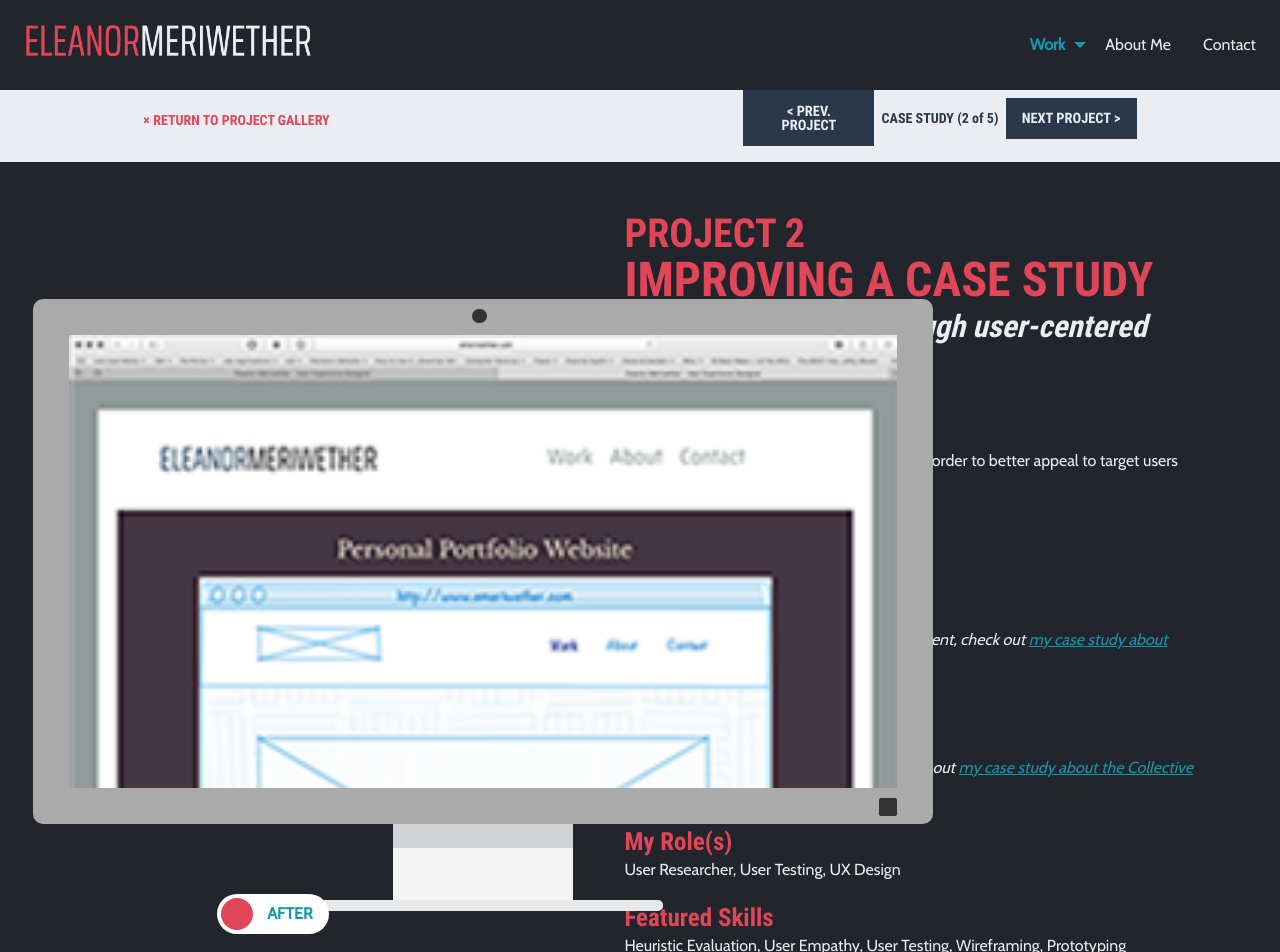
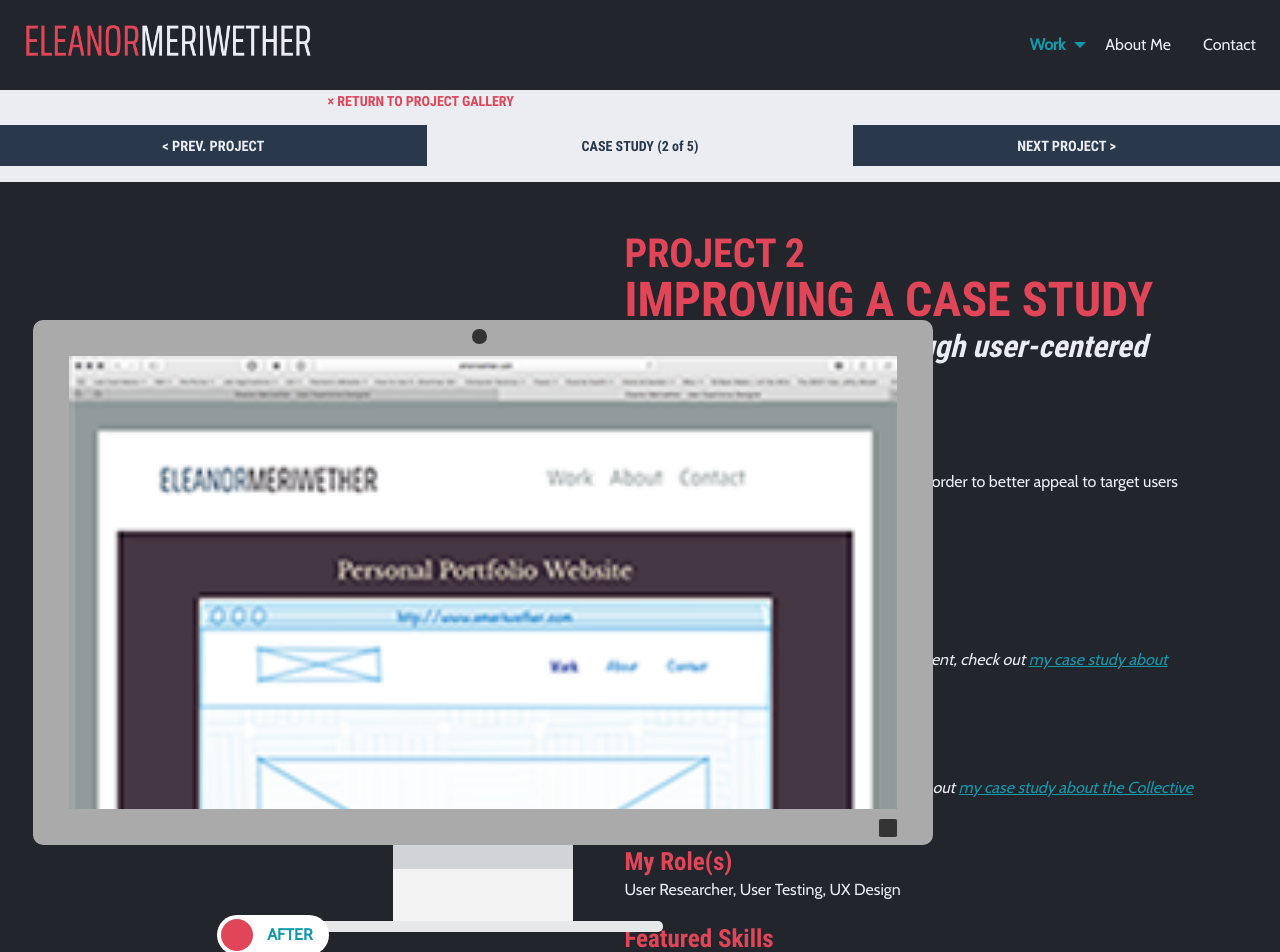
Before and after one commit to emeriwether/emeriwether.github.io, a Jekyll site: the page built from project.html, in a window 1280 px wide. Shown: the top 952 px of the page. Built offline with Jekyll 4.4.1, drawn with Linux system fonts in a browser that asks for light colours.

Commit message:
ct prev comm

```diff
--- a/project.html
+++ b/project.html
@@ -7,12 +7,16 @@ description: "Details about a UX project that I did to improve the case studies
 css: /css2/project.css
 ---
 
-<nav class="grid-x grid-container align-center align-middle projectNav">
-    <a href="/home.html" class="small-6 cell returnToHome">&times; RETURN TO PROJECT GALLERY</a>
-    <div class="grid-x align-center align-middle">
-        <a class="small-4 cell button" href="/projectA.html">&lt; PREV. PROJECT</a>
-        <p class="small-4 cell text-center">CASE STUDY <br class="rwd-break">(2 of 5)</p>
-        <a class="small-4 cell button" href="/projectC.html">NEXT PROJECT &gt;</a>
+<nav class="grid-container-padded projectNav">
+    <div class="grid-x grid-margin-x align-center align-middle">
+        <a href="/home.html" class="small-6 cell returnToHome">&times; RETURN TO PROJECT GALLERY</a>
+        <div class="cell">
+            <div class="grid-x align-center align-middle">
+                <a class="small-4 cell button" href="/projectA.html">&lt; PREV. PROJECT</a>
+                <p class="small-4 cell text-center">CASE STUDY <br class="rwd-break">(2 of 5)</p>
+                <a class="small-4 cell button" href="/projectC.html">NEXT PROJECT &gt;</a>
+            </div>
+        </div>
     </div>
 </nav>
 
```
